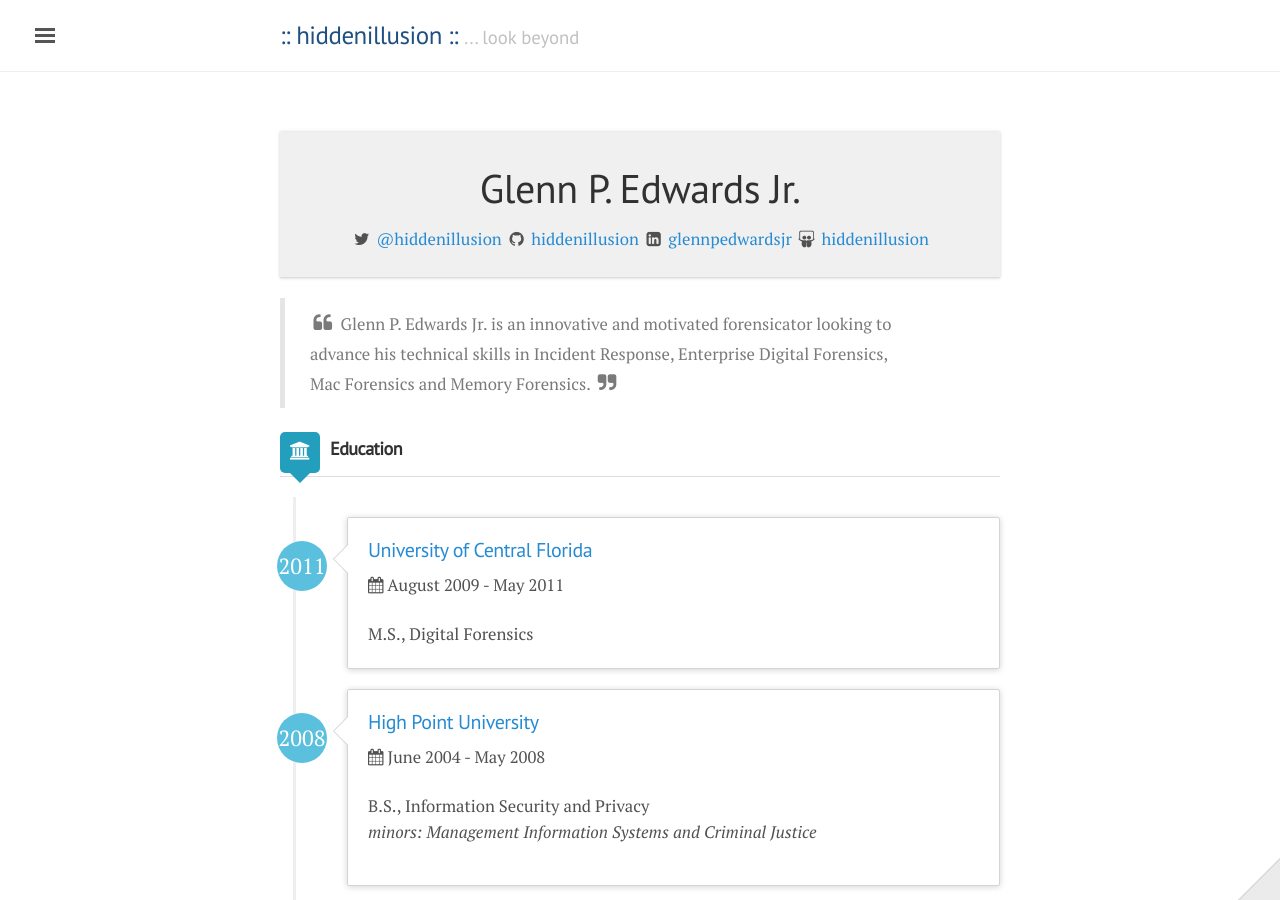
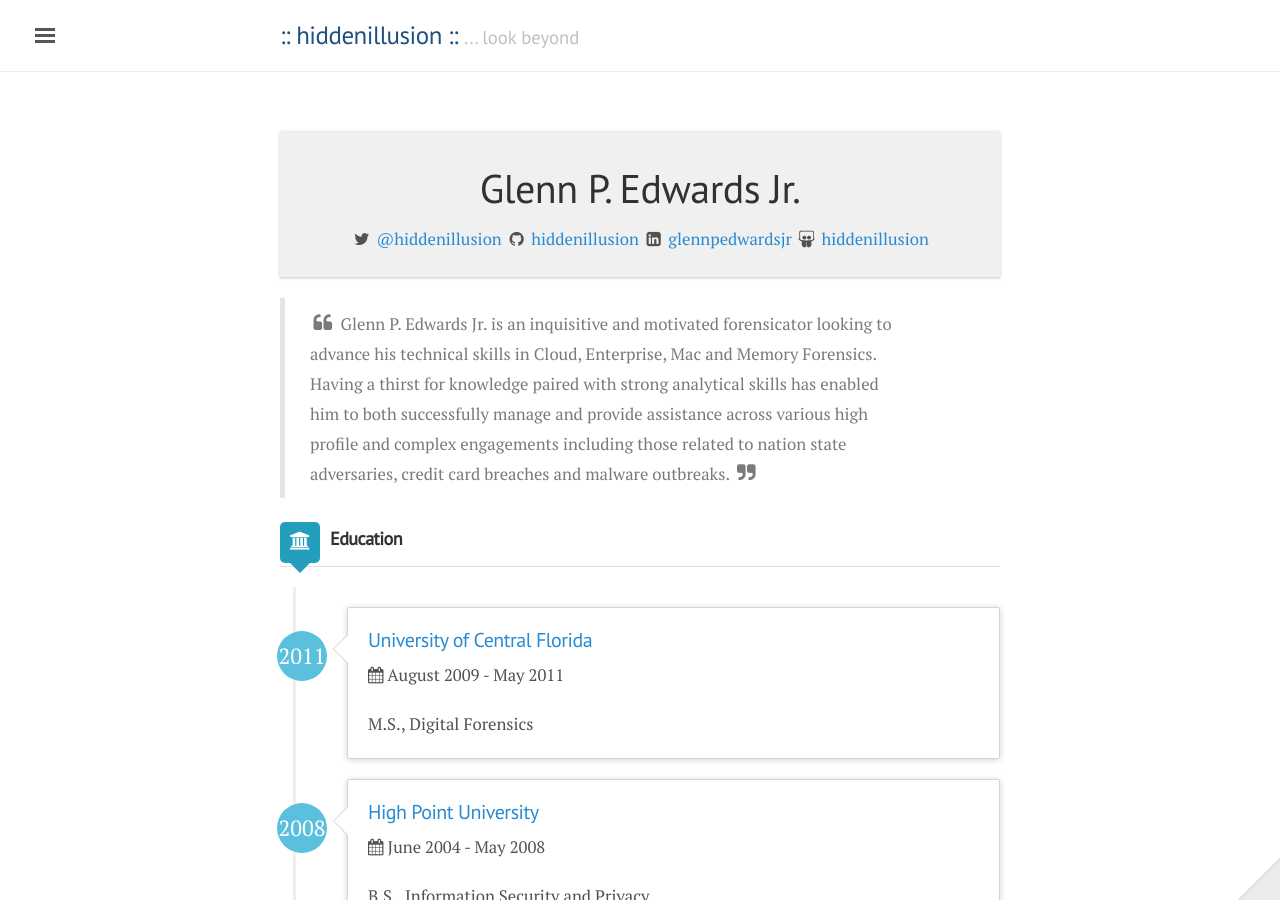
Before and after one commit to hiddenillusion/hiddenillusion.github.io, a Jekyll site: the page built from resume/resume.md, in a window 1280 px wide and 900 px high. Built offline with Jekyll 4.4.1, drawn with Linux system fonts in a browser that asks for light colours; nearby versions of some CDN libraries; comment, search, counter and statistics services are not loaded.

Commit message:
updated resume summary

```diff
--- a/resume/resume.md
+++ b/resume/resume.md
@@ -4,7 +4,7 @@ title: " :: Resume"
 menu: $ whoami
 permalink: /resume/
 
-summary: Glenn P. Edwards Jr. is an innovative and motivated forensicator looking to advance his technical skills in Incident Response, Enterprise Digital Forensics, Mac Forensics and Memory Forensics.
+summary: Glenn P. Edwards Jr. is an inquisitive and motivated forensicator looking to advance his technical skills in Cloud, Enterprise, Mac and Memory Forensics.  Having a thirst for knowledge paired with strong analytical skills has enabled him to both successfully manage and provide assistance across various high profile and complex engagements including those related to nation state adversaries, credit card breaches and malware outbreaks.
 
 education:
     - school1:
```
